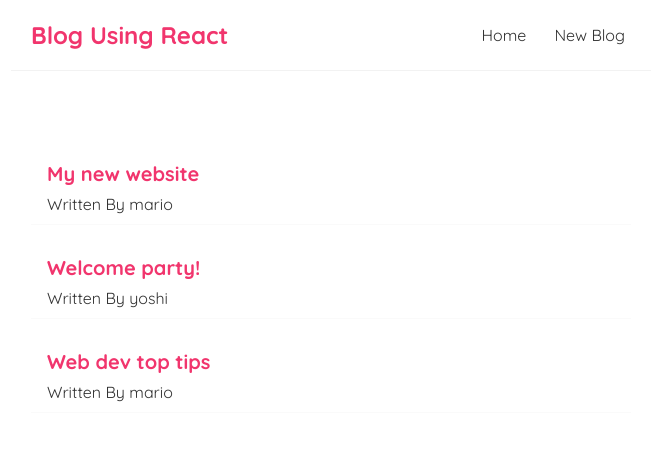
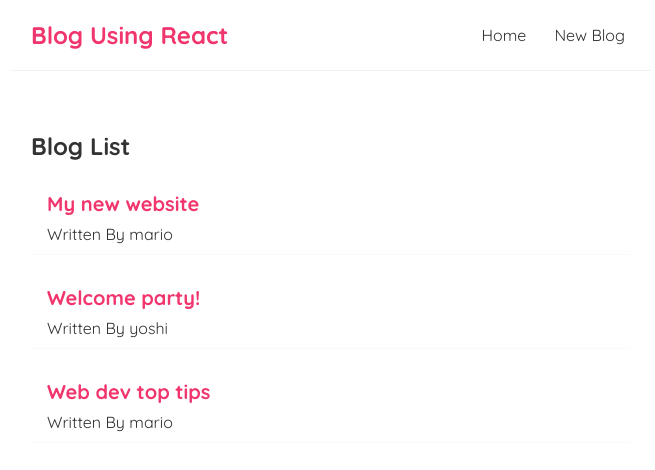
Before and after one commit to msdme/learn-react, a React (Create React App) app: page / in a window 1280 px wide. Shown: the top 470 px of the page, without its empty margins (309-964 px from the left). Built offline with nearby package versions, Linux system fonts and the light colour scheme; the HTML template or start-up script is replaced by a standard one.

Commit message:
Props, bisa dipecah pakai penggunaan object, lihat BlogList.js line 2

```diff
--- /dev/null
+++ b/src/BlogList.js
@@ -0,0 +1,18 @@
+//Perhatikan props disini
+const BlogList = ({blogs, title} /*props*/) => {
+    // const blogs = props.blogs;
+    // const title = props.title;
+    return (
+        <div className="blog-list">
+            <h2>{ title }</h2>
+            {blogs.map((blog) => (
+                <div className="blog-preview" key={ blog.id }>
+                    <h2>{ blog.title }</h2>
+                    <p> Written By { blog.author }</p>
+                </div>
+            ))}
+        </div>
+    );
+}
+
+export default BlogList;
--- a/src/Home.js
+++ b/src/Home.js
@@ -1,4 +1,5 @@
 import { useState } from "react";
+import BlogList from "./BlogList";
 
 const Home = () => {
     const [blogs, setBlogs] = useState([
@@ -9,12 +10,7 @@
 
     return (
         <div className="home">
-            {blogs.map((blog) => (
-                <div className="blog-preview" key={ blog.id }>
-                    <h2>{ blog.title }</h2>
-                    <p> Written By { blog.author }</p>
-                </div>
-            ))}
+            <BlogList blogs={ blogs } title="Blog List"/>
         </div>
     );
 }
```
